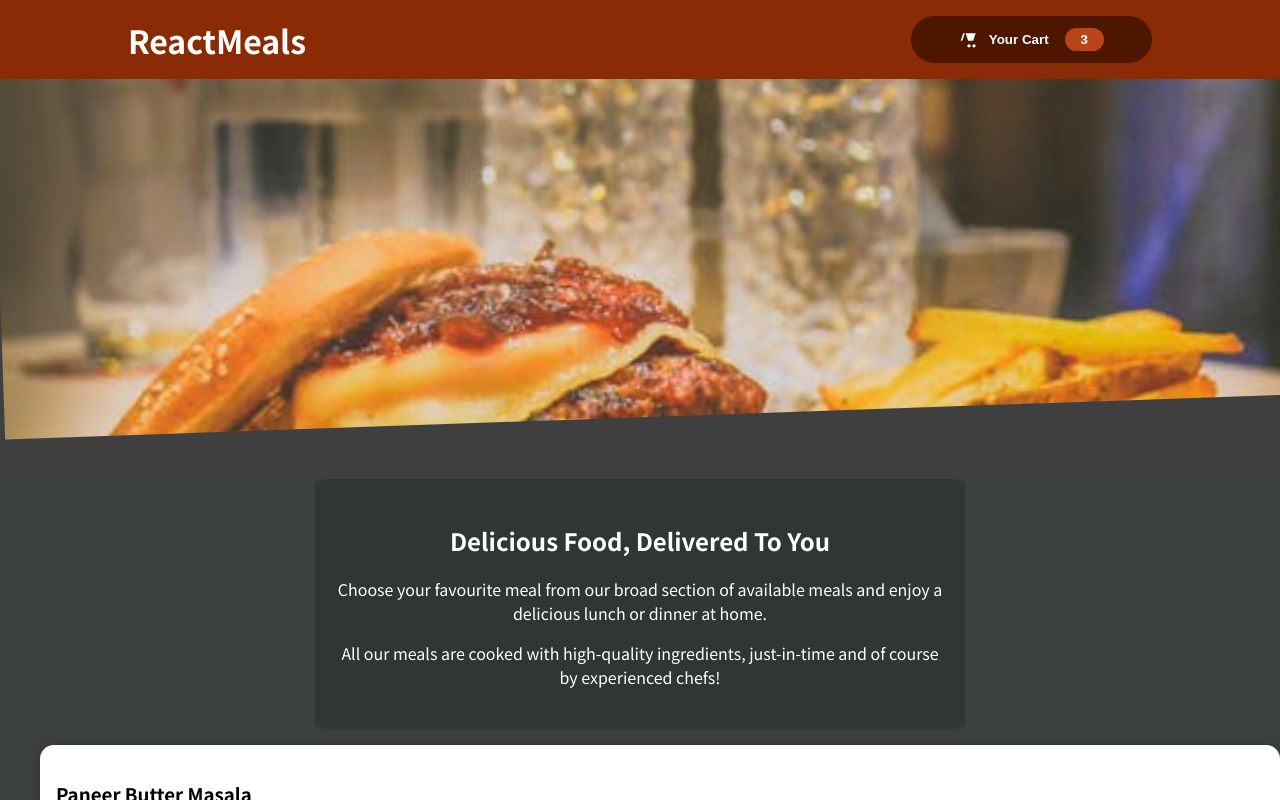
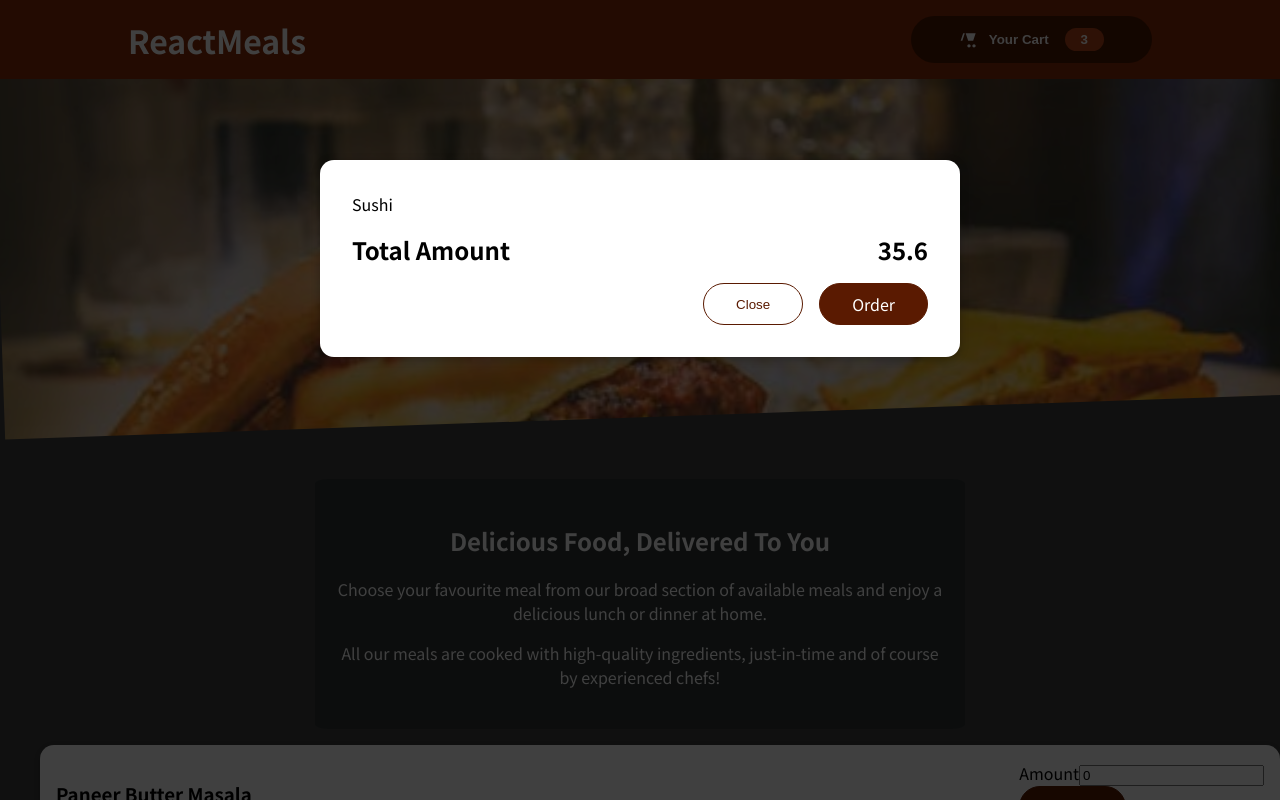
Before and after one commit to Ayanadiya/Restaurant-App, a React (Create React App) app: page / in a window 1280 px wide. Shown: the top 800 px of the page. Built offline with nearby package versions, Linux system fonts and the light colour scheme.

Commit message:
Hard coded cart withot functionality using createPortal

```diff
--- a/public/index.html
+++ b/public/index.html
@@ -28,6 +28,7 @@
   </head>
   <body>
     <noscript>You need to enable JavaScript to run this app.</noscript>
+    <div id="overlays"></div>
     <div id="root"></div>
     <!--
       This HTML file is a template.
--- a/src/App.js
+++ b/src/App.js
@@ -1,12 +1,14 @@
 import { Fragment } from "react/jsx-runtime";
 import Header from "./components/Layout/Header";
 import Meals from "./components/Meals/Meals";
-import classes from "./App.module.css";
+import Cart from "./components/Cart/Cart";
+
 function App() {
   return (
     <Fragment>
+      <Cart/>
       <Header/>
-      <main className={classes.main}>
+      <main>
         <Meals/>
       </main>
     </Fragment>
--- a/src/App.module.css
+++ /dev/null
@@ -1,3 +0,0 @@
-.main{
-    background-color: rgb(59, 63, 63);
-}
--- /dev/null
+++ b/src/components/Cart/Cart.js
@@ -0,0 +1,19 @@
+import Modal from "../UI/Modal";
+import classes from "./Cart.module.css"
+
+const Cart=props =>{
+    const cartitems=<ul className={classes['cart-items']}>{[{id:'c1', name: 'Sushi', amount:2, price:12.99}].map((item)=><li>{item.name}</li>)}</ul>;
+    return <Modal>
+        {cartitems}
+        <div className={classes.total}>
+            <span>Total Amount</span>
+            <span>35.6</span>
+        </div>
+        <div className={classes.actions}>
+            <button className={classes["button--alt"]}>Close</button>
+            <button className={classes.button}>Order</button>
+        </div>
+    </Modal>
+};
+
+export default Cart;
--- /dev/null
+++ b/src/components/Cart/Cart.module.css
@@ -0,0 +1,54 @@
+/* Cart.module.css */
+
+.cart-items {
+  list-style: none;
+  margin: 0;
+  padding: 0;
+  max-height: 20rem;
+  overflow: auto;
+}
+
+.total {
+  display: flex;
+  justify-content: space-between;
+  align-items: center;
+  font-weight: bold;
+  font-size: 1.5rem;
+  margin: 1rem 0;
+}
+
+.actions {
+  display: flex;
+  justify-content: flex-end;
+}
+
+.button {
+  font: inherit;
+  cursor: pointer;
+  background-color: #5a1a01;
+  border: 1px solid #5a1a01;
+  color: white;
+  padding: 0.5rem 2rem;
+  border-radius: 25px;
+  margin-left: 1rem;
+}
+
+.button:hover,
+.button:active {
+  background-color: #7a2706;
+  border-color: #7a2706;
+}
+
+.button--alt {
+  background-color: transparent;
+  border: 1px solid #5a1a01;
+  color: #5a1a01;
+  padding: 0.5rem 2rem;
+  border-radius: 25px;
+  cursor: pointer;
+}
+
+.button--alt:hover,
+.button--alt:active {
+  background-color: #ffe6dc;
+}
--- a/src/components/Meals/MealsCard.js
+++ b/src/components/Meals/MealsCard.js
@@ -5,12 +5,14 @@
 const MealsCard=(props)=>{
     return(
         <Card className={classes.main}>
+           <div className={classes.action}>
             <div>
                 <h3>{props.name}</h3>
                 <p>{props.description}</p>
                 <h3 className={classes.price}>${props.price}</h3>
             </div>
             <Addform/>
+            </div>
         </Card>
     )
 }
--- a/src/components/Meals/MealsCard.module.css
+++ b/src/components/Meals/MealsCard.module.css
@@ -1,7 +1,5 @@
 .main{
    display: flex;
-   flex-direction: row-reverse;
-    justify-content: space-between;
     align-items: center;
     width: 100%;
     max-width: 800px;
@@ -9,8 +7,13 @@
     padding: 1rem;
     background-color: white;
     border: 1px solid black;
-    box-sizing: border-box;
+    box-sizing:content-box;
     gap: 1rem;
+}
+
+.action{
+    display: flex;
+    justify-content: space-between;
 }
 
 
--- a/src/components/UI/Card.module.css
+++ b/src/components/UI/Card.module.css
@@ -3,5 +3,4 @@
     box-shadow: 0 2px 8px rgba(0, 0, 0, 0.25);
     border-radius: 14px;
     background-color: white;
-
 }
--- /dev/null
+++ b/src/components/UI/Modal.js
@@ -0,0 +1,26 @@
+import { Fragment } from 'react/jsx-runtime'
+import ReactDOM from 'react-dom'
+import classes from './Modal.module.css'
+
+const portalElement= document.getElementById('overlays')
+
+const Backdrop= props=>{
+    return <div className={classes.Backdrop}/>
+}
+
+const ModalOverlay= props => {
+    return (
+        <div className={classes.modal}>
+            <div className={classes.content}>{props.children}</div>
+        </div>
+    )
+}
+
+const Modal=props =>{
+    return <Fragment>
+        {ReactDOM.createPortal(<Backdrop/>,portalElement)}
+        {ReactDOM.createPortal(<ModalOverlay>{props.children}</ModalOverlay>,portalElement)}
+    </Fragment>
+}
+
+export default Modal;
--- /dev/null
+++ b/src/components/UI/Modal.module.css
@@ -0,0 +1,47 @@
+/* Modal.module.css */
+
+.Backdrop {
+  position: fixed;
+  top: 0;
+  left: 0;
+  width: 100%;
+  height: 100vh;
+  z-index: 10;
+  background-color: rgba(0, 0, 0, 0.75);
+}
+
+.modal {
+  position: fixed;
+  top: 20vh;
+  left: 10%;
+  width: 80%;
+  background-color: white;
+  padding: 1rem;
+  border-radius: 14px;
+  box-shadow: 0 2px 8px rgba(0, 0, 0, 0.26);
+  z-index: 100;
+  animation: slide-down 300ms ease-out forwards;
+}
+
+@media (min-width: 768px) {
+  .modal {
+    left: calc(50% - 20rem);
+    width: 40rem;
+  }
+}
+
+@keyframes slide-down {
+  from {
+    opacity: 0;
+    transform: translateY(-3rem);
+  }
+
+  to {
+    opacity: 1;
+    transform: translateY(0);
+  }
+}
+
+.content {
+  padding: 1rem;
+}
```
